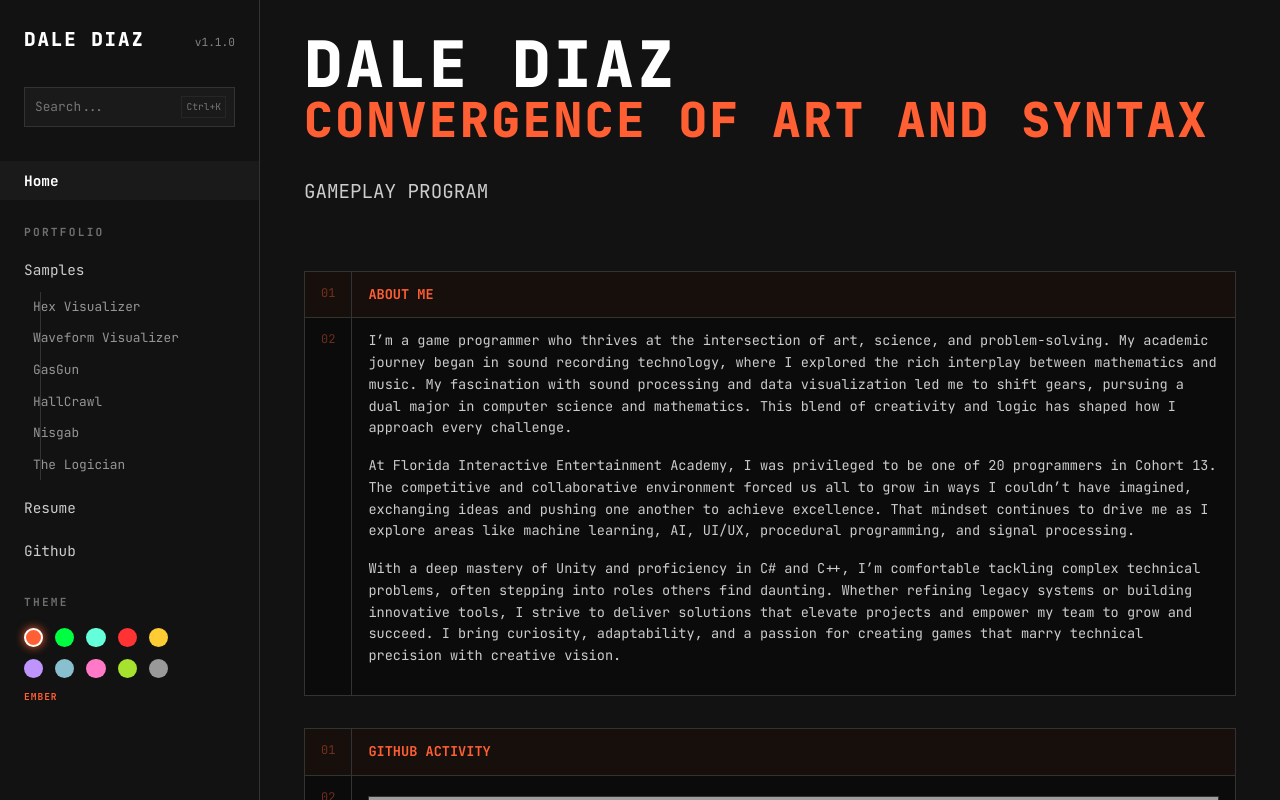
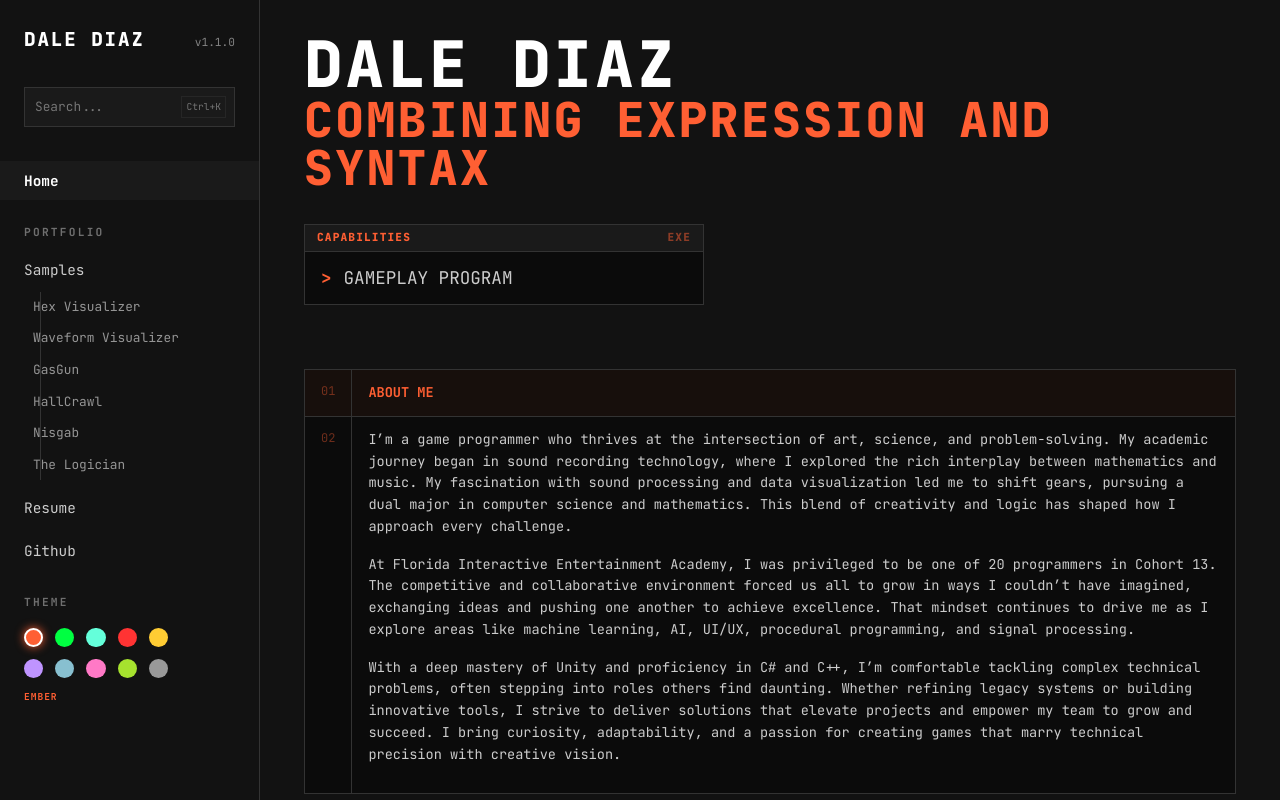
Before and after one commit to stropheum/PortfolioSite, a React (Create React App) app in the folder PortfolioSite/ClientApp/: page / in a window 1280 px wide. Shown: the top 800 px of the page. Built offline with nearby package versions, Linux system fonts and the light colour scheme; grey boxes are pictures that could not be loaded.

Commit message:
added REPL effect for capabilities

```diff
--- a/PortfolioSite/ClientApp/src/components/Home.jsx
+++ b/PortfolioSite/ClientApp/src/components/Home.jsx
@@ -13,11 +13,18 @@ export class Home extends Component {
                 <div style={{ marginBottom: '4rem' }}>
                     <h1 style={{ fontSize: '4rem', fontWeight: '900', margin: '0', lineHeight: '1' }}>DALE DIAZ</h1>
                     <h1 style={{ fontSize: '3rem', fontWeight: '900', margin: '0', lineHeight: '1', color: 'var(--accent-color)' }}>
-                        CONVERGENCE OF ART AND SYNTAX
+                        COMBINING EXPRESSION AND SYNTAX
                     </h1>
-                    <p style={{ fontSize: '1.2rem', marginTop: '2rem', maxWidth: '100%', minHeight: '1.5em' }}>
-                        <Typewriter elements={["SENIOR PROGRAMMER", "GAMEPLAY PROGRAMMING", "AI SYSTEMS", "PROCEDURAL GENERATION", "NETWORK PROGRAMMING", "AUTOMATION", "TOOLING", "UNITY EXPERTISE", "MUSIC PRODUCTION", "POLYMATH", "LIFETIME LEARNER"]} />
-                    </p>
+                    <div className="repl-window">
+                        <div className="repl-header">
+                            <span>capabilities</span>
+                            <span style={{ opacity: 0.5 }}>exe</span>
+                        </div>
+                        <div className="repl-body">
+                            <span className="repl-prompt">></span>
+                            <Typewriter elements={["SENIOR PROGRAMMER", "GAMEPLAY PROGRAMMING", "AI SYSTEMS", "PROCEDURAL GENERATION", "NETWORK PROGRAMMING", "AUTOMATION", "TOOLING", "UNITY EXPERTISE", "MUSIC PRODUCTION", "POLYMATH", "LIFETIME LEARNER"]} />
+                        </div>
+                    </div>
                 </div>
 
                 <div id="about" className="sample-table-container">
--- a/PortfolioSite/ClientApp/src/custom.css
+++ b/PortfolioSite/ClientApp/src/custom.css
@@ -159,3 +159,42 @@ hr {
   from, to { opacity: 1; }
   50% { opacity: 0; }
 }
+
+/* REPL Window Aesthetic */
+.repl-window {
+  border: 1px solid var(--border-color);
+  background-color: var(--bg-table);
+  margin-top: 2rem;
+  display: inline-block;
+  min-width: 400px;
+  max-width: 100%;
+}
+
+.repl-header {
+  background-color: var(--bg-light);
+  border-bottom: 1px solid var(--border-color);
+  padding: 0.25rem 0.75rem;
+  font-size: 0.7rem;
+  font-weight: 800;
+  color: var(--accent-color);
+  text-transform: uppercase;
+  display: flex;
+  justify-content: space-between;
+  letter-spacing: 0.1em;
+}
+
+.repl-body {
+  padding: 0.75rem 1rem;
+  font-family: var(--font-mono);
+  font-size: 1.1rem;
+  display: flex;
+  align-items: center;
+  min-height: 3rem;
+}
+
+.repl-prompt {
+  color: var(--accent-color);
+  margin-right: 0.75rem;
+  font-weight: bold;
+  user-select: none;
+}
```
